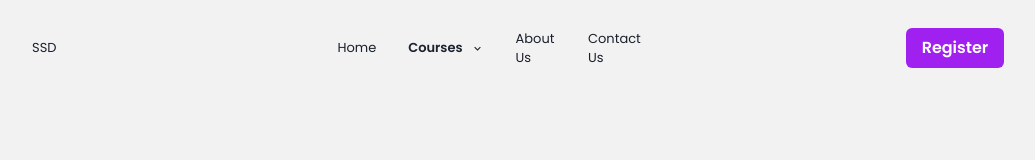
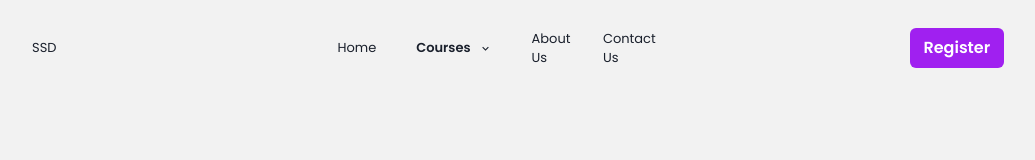
Before and after one commit to SamDamilare/StartTechnologies, a React (Vite) app: page / in a window 1280 px wide. Shown: the top 160 px of the page, without its empty margins (122-1157 px from the left). Built offline with nearby package versions, Linux system fonts and the light colour scheme.

Commit message:
deployement clean up

```diff
--- a/src/assets/Components/About/AboutHeroes.tsx
+++ b/src/assets/Components/About/AboutHeroes.tsx
@@ -1,4 +1,4 @@
-import { Image, Box, VStack, Heading, Text, Center } from "@chakra-ui/react";
+import { Image, Box, VStack, Text, Center } from "@chakra-ui/react";
 // import React from "react";
 
 const AboutHeroes = () => {
--- a/src/assets/Components/Contact Us/ContactForm.tsx
+++ b/src/assets/Components/Contact Us/ContactForm.tsx
@@ -7,7 +7,7 @@ import {
   Input,
   Center,
 } from "@chakra-ui/react";
-import React from "react";
+// import React from "react";
 
 const ContactForm = () => {
   return (
--- a/src/assets/Components/Courses/UXResearch/UXResearchGain.tsx
+++ b/src/assets/Components/Courses/UXResearch/UXResearchGain.tsx
@@ -1,10 +1,9 @@
-import React from "react";
+// import React from "react";
 import {
   Heading,
   VStack,
   Text,
   Box,
-  Flex,
   Image,
   SimpleGrid,
   GridItem,
--- a/src/assets/Components/Courses/UXResearch/UXResearchHeroes.tsx
+++ b/src/assets/Components/Courses/UXResearch/UXResearchHeroes.tsx
@@ -1,5 +1,5 @@
-import React from "react";
-import { Box, Text, Image, Button, Flex, VStack } from "@chakra-ui/react";
+// import React from "react";
+import { Box, Text, Image, VStack } from "@chakra-ui/react";
 import ReuseHeroes from "../../NewTabs/ReuseHeroes";
 
 const UXResearchHeroes = () => {
--- a/src/assets/Components/Courses/UXResearch/UXResearchJourney.tsx
+++ b/src/assets/Components/Courses/UXResearch/UXResearchJourney.tsx
@@ -1,10 +1,9 @@
-import React from "react";
+// import React from "react";
 import {
   Heading,
   VStack,
   Text,
   Box,
-  Flex,
   Image,
   SimpleGrid,
   GridItem,
--- a/src/assets/Components/Home/CoursesCards.tsx
+++ b/src/assets/Components/Home/CoursesCards.tsx
@@ -44,7 +44,7 @@ const CoursesCards = () => {
                       <Heading size="md">{item.header}</Heading>
                       <Text fontSize={"sm"}>{item.text}</Text>
                     </Stack>
-                    <Link to={item.link}>
+                    <Link to="{item.link}">
                       <Button
                         variant="solid"
                         colorScheme="none"
--- a/src/assets/Components/NewTabs/NavBar.tsx
+++ b/src/assets/Components/NewTabs/NavBar.tsx
@@ -54,7 +54,7 @@ export default function NavBar() {
           gap="240px"
           alignItems={"center"}
         >
-          <Flex spacing="2" mr="auto" alignItems={"center"}>
+          <Flex gap="2" mr="auto" alignItems={"center"}>
             <Box p="8px">
               <Link to="/">Home</Link>
             </Box>
--- a/src/assets/Components/NewTabs/RegisterButton.tsx
+++ b/src/assets/Components/NewTabs/RegisterButton.tsx
@@ -37,7 +37,7 @@ const RegisterButton = () => {
       </Link>
       <Center>
         <Modal isOpen={isOpen} onClose={onClose} size={modalSize}>
-          <ModalOverlay base="transparent" lg="100%" />
+          <ModalOverlay />
           <ModalContent bgColor={{ base: "transparent", lg: "#f2f2f2" }}>
             <ModalCloseButton />
             <ModalBody>
```
